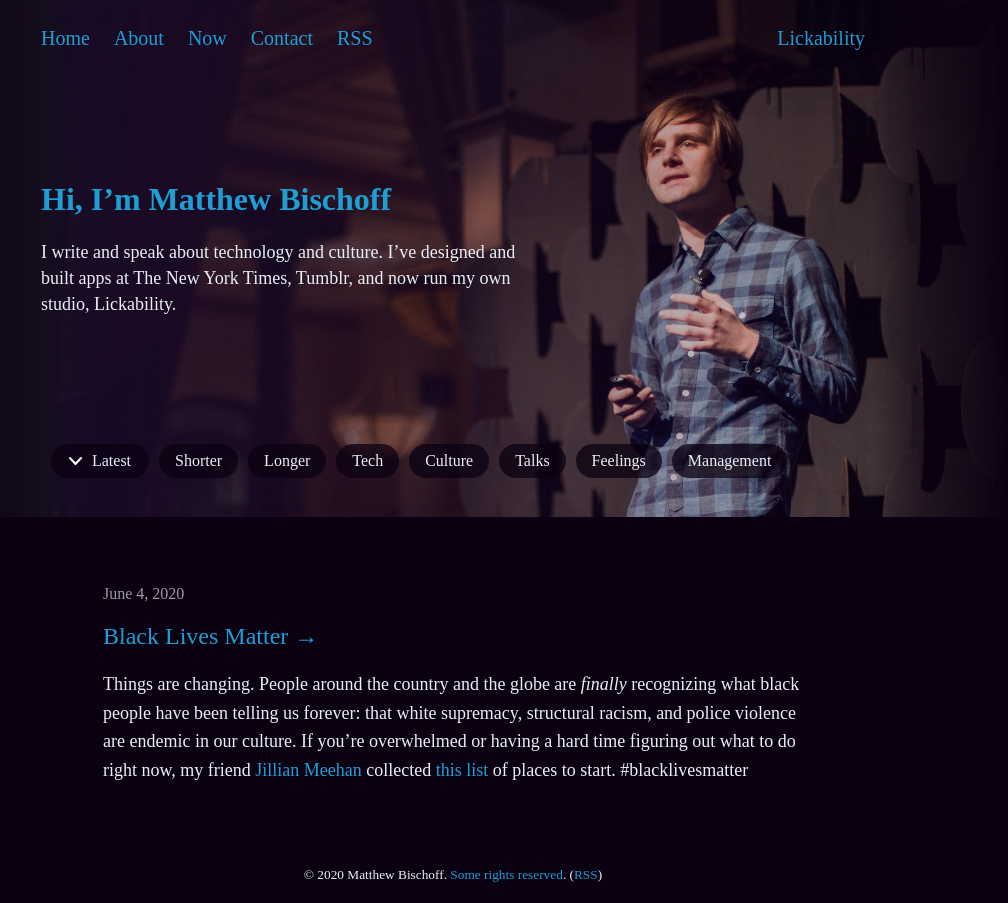
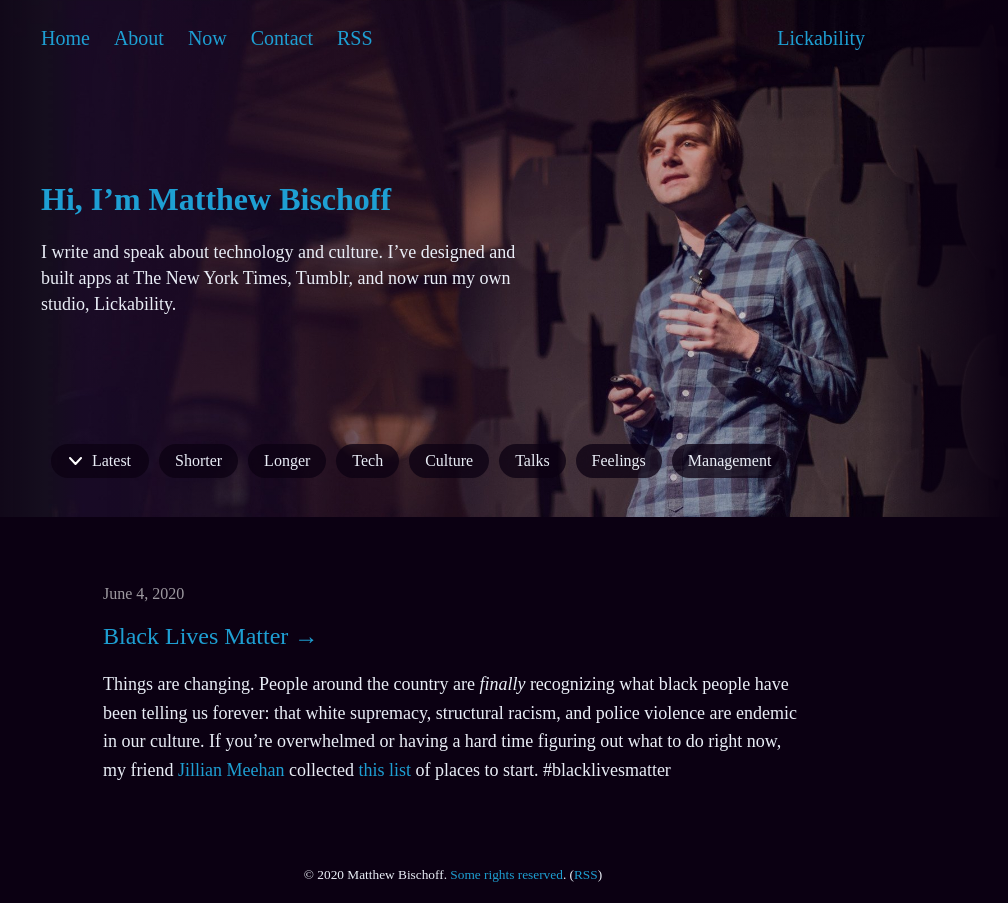
Before and after one commit to mbbischoff/website, a Jekyll site: the page built from _posts/2020-06-04-black-lives-matter-resources.markdown, in a window 1280 px wide. Shown: the whole page, without its empty margins (187-1195 px from the left). Built offline with Jekyll 4.4.1, drawn with Linux system fonts in a browser that asks for light colours; some web fonts are replaced; comment, search, counter and statistics services are not loaded.

Commit message:
Updated Black Lives Matter Resources

```diff
--- a/_posts/2020-06-04-black-lives-matter-resources.markdown
+++ b/_posts/2020-06-04-black-lives-matter-resources.markdown
@@ -15,4 +15,4 @@ format: link
 link: https://jillian.cloud/blm
 ---
 
-Things are changing. People around the country and the globe are *finally* recognizing what black people have been telling us forever: that white supremacy, structural racism, and police violence are endemic in our culture. If you’re overwhelmed or having a hard time figuring out what to do right now, my friend [Jillian Meehan](http://twitter.com/jilliangmeehan) collected [this list](https://jillian.cloud/blm) of places to start. #blacklivesmatter
+Things are changing. People around the country are *finally* recognizing what black people have been telling us forever: that white supremacy, structural racism, and police violence are endemic in our culture. If you’re overwhelmed or having a hard time figuring out what to do right now, my friend [Jillian Meehan](http://twitter.com/jilliangmeehan) collected [this list](https://jillian.cloud/blm) of places to start. #blacklivesmatter
```
